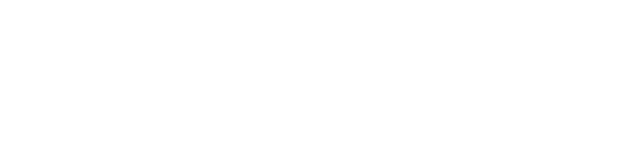
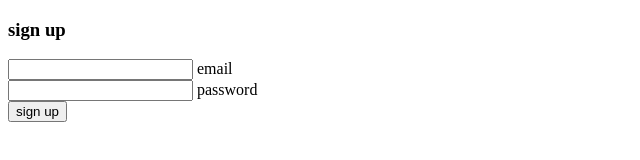
Before and after one commit to YaMaisiukDranko/letsMakeAGame, a plain HTML site: page signup.html in a window 1280 px wide. Shown: the whole page, without its empty margins (0-640 px from the left). Drawn offline with Linux system fonts and the light colour scheme.

Commit message:
Creating sign up form in signup.html

```diff
--- a/signup.html
+++ b/signup.html
@@ -2,9 +2,22 @@
 <html lang="en">
 <head>
     <meta charset="UTF-8">
-    <title>Title</title>
+    <title>sign up</title>
 </head>
 <body>
-
+<div class="signup-card">
+  <h3>sign up</h3>
+  <form id="signup">
+    <div class="sign-email__input">
+      <input type="email" id="signup-email" required>
+      <label for="signup-email">email</label>
+    </div>
+    <div class="signup-password__input">
+      <input type="password" id="signup-password" required>
+      <label for="signup-password">password</label>
+    </div>
+    <button class="signup-button">sign up</button>
+  </form>
+</div>
 </body>
 </html>
```
